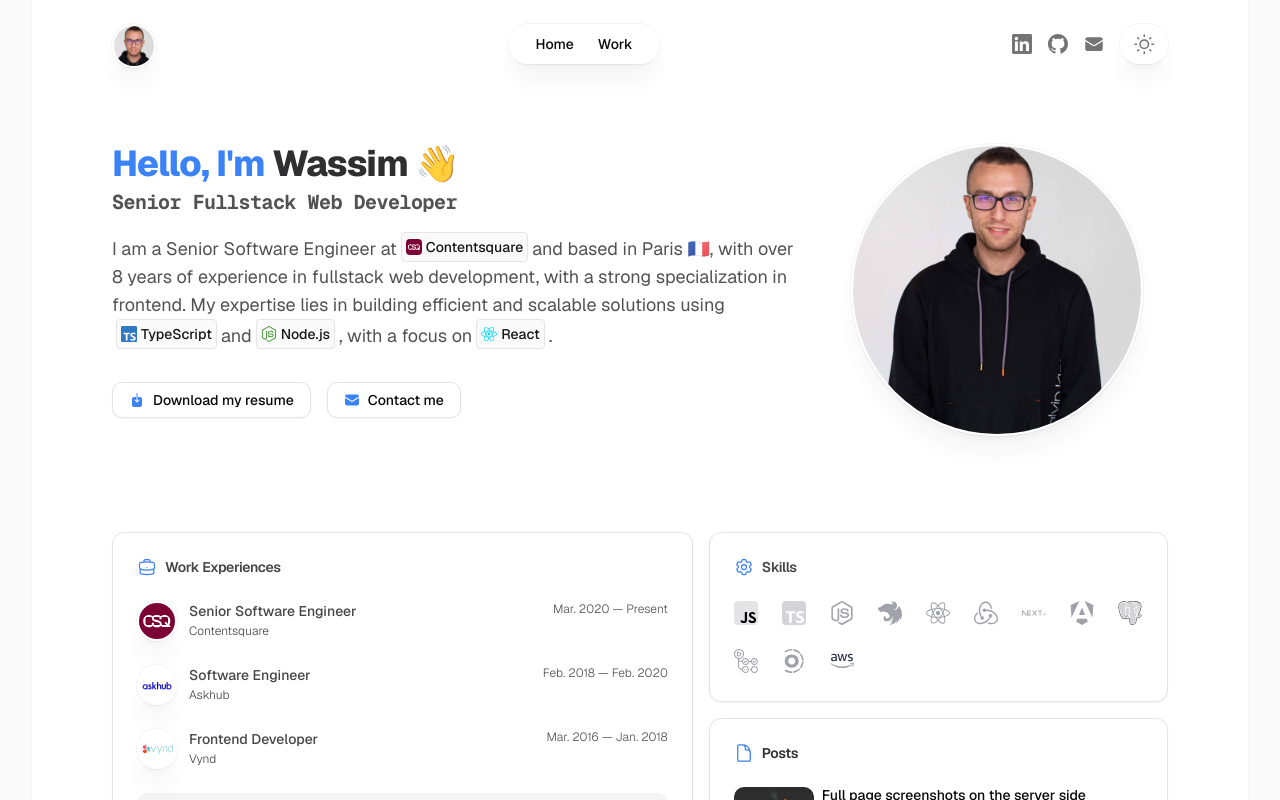
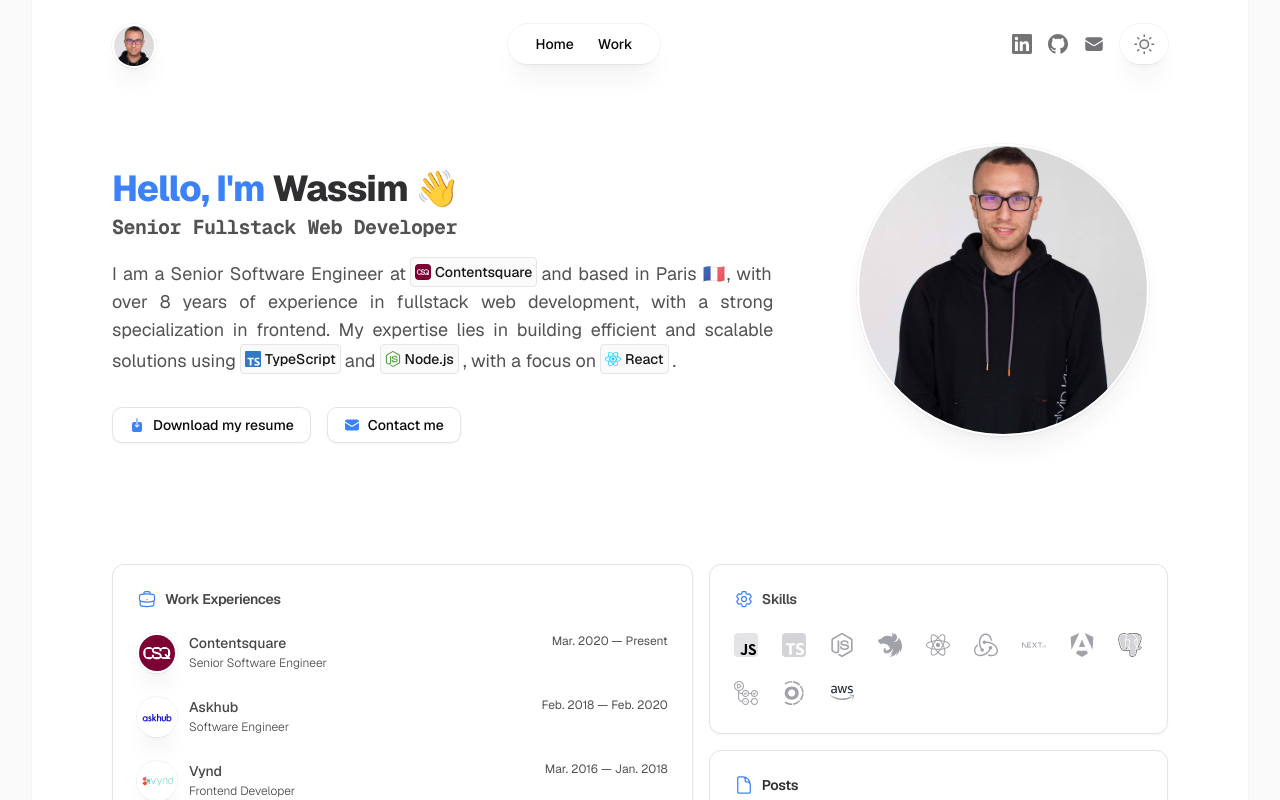
Before and after one commit to wassim-ben-amor/site, a Next.js app: page / in a window 1280 px wide. Shown: the top 800 px of the page. Built offline with nearby package versions, Linux system fonts and the light colour scheme.

Commit message:
fix: few UI changes

```diff
--- a/app/components/ProfileHeroSection.tsx
+++ b/app/components/ProfileHeroSection.tsx
@@ -10,15 +10,15 @@ import { ReferenceLink } from "@/components/ReferenceLink";
 import { buttonVariants } from "@/components/ui/button";
 
 export const ProfileHeroSection = () => (
-  <div className="flex flex-col-reverse md:flex-row transition items-center md:items-start">
-    <div className="flex flex-col md:w-2/3 sm:mr-8">
+  <div className="flex flex-col-reverse lg:flex-row transition items-center lg:items-center">
+    <div className="flex flex-col lg:w-2/3 lg:mr-16">
       <h1 className="text-2xl font-extrabold tracking-tight text-primary/90 sm:text-4xl">
         <span className="text-blue-500">Hello, I'm </span>Wassim 👋
       </h1>
       <h2 className="text-xl font-bold tracking-tight text-primary/75 sm:text-xl font-mono mt-1">
         Senior Fullstack Web Developer
       </h2>
-      <p className="mt-4 text-lg text-primary/75">
+      <p className="mt-4 text-lg text-primary/75 text-justify">
         I am a Senior Software Engineer at
         <ReferenceLink href="https://contentsquare.com/">
           <ContentsquareLogo className="size-4 text-white rounded-[4px]" />
@@ -57,7 +57,7 @@ export const ProfileHeroSection = () => (
         </Link>
       </div>
     </div>
-    <div className="flex items-center justify-center md:w-1/3 mb-8 md:mb-0">
+    <div className="flex items-center justify-center lg:w-1/3 mb-8">
       <div className="rounded-full shadow-custom">
         <img
           className="w-full rounded-full object-cover max-w-[18rem]"
--- a/app/components/WorkSection.tsx
+++ b/app/components/WorkSection.tsx
@@ -16,7 +16,7 @@ import {
 } from "@/components/ui/card";
 
 const WorkExperienceItem = (
-  props: PropsWithChildren<{ title: string; description: string; date: string }>
+  props: PropsWithChildren<{ company: string; title: string; date: string }>
 ) => (
   <li className="flex justify-between">
     <div className="flex flex-1 gap-3">
@@ -24,15 +24,13 @@ const WorkExperienceItem = (
         {props.children}
       </span>
       <div className="flex flex-col gap-0.5">
-        <span className="font-medium text-primary/80">{props.title}</span>
+        <span className="font-medium text-primary/80">{props.company}</span>
         <span className="font-light text-xs text-primary/80">
-          {props.description}
+          {props.title}
         </span>
       </div>
     </div>
-    <span className="font-light text-xs text-primary/75">
-      {props.date}
-    </span>
+    <span className="font-normal text-xs text-primary/75">{props.date}</span>
   </li>
 );
 
@@ -47,22 +45,22 @@ export const WorkSection = () => (
     <CardContent>
       <ol className="flex flex-col gap-6">
         <WorkExperienceItem
+          company="Contentsquare"
           title="Senior Software Engineer"
-          description="Contentsquare"
           date="Mar. 2020 — Present"
         >
           <ContentsquareLogo className="text-white h-full w-full rounded-full" />
         </WorkExperienceItem>
         <WorkExperienceItem
+          company="Askhub"
           title="Software Engineer"
-          description="Askhub"
           date="Feb. 2018 — Feb. 2020"
         >
           <AskhubLogo className="h-full w-full dark:bg-white rounded-full" />
         </WorkExperienceItem>
         <WorkExperienceItem
+          company="Vynd"
           title="Frontend Developer"
-          description="Vynd"
           date="Mar. 2016 — Jan. 2018"
         >
           <VyndLogo className="p-0.5 h-full w-full dark:bg-white rounded-full" />
--- a/app/layout.tsx
+++ b/app/layout.tsx
@@ -30,7 +30,7 @@ export default function RootLayout({
       lang="en"
       className={`antialiased ${geistSans.variable} ${geistMono.variable}`}
     >
-      <body className="bg-zinc-50 dark:bg-black">
+      <body className="bg-zinc-50 dark:bg-black overflow-y-scroll">
         <div className="min-h-screen flex flex-col items-center sm:px-8">
           <div className="px-4 sm:px-8 lg:px-20 pb-8 w-full max-w-7xl bg-white ring-1 ring-zinc-100 dark:bg-zinc-900 dark:ring-zinc-300/20">
             <Header />
```
